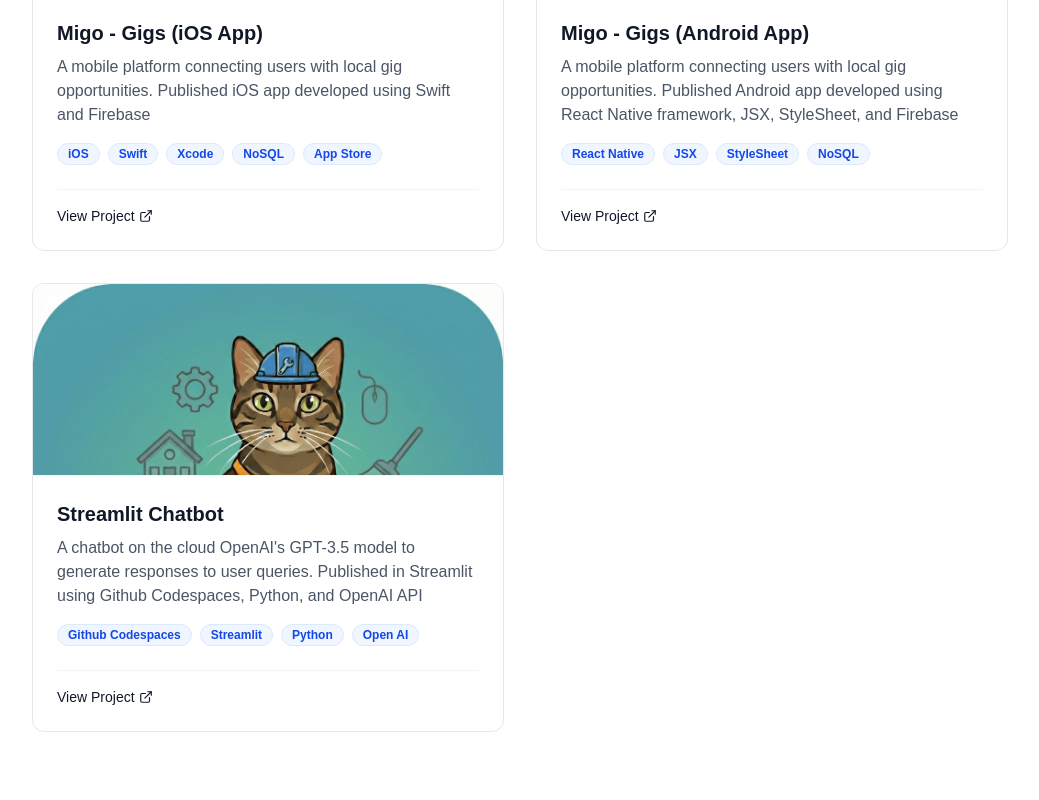
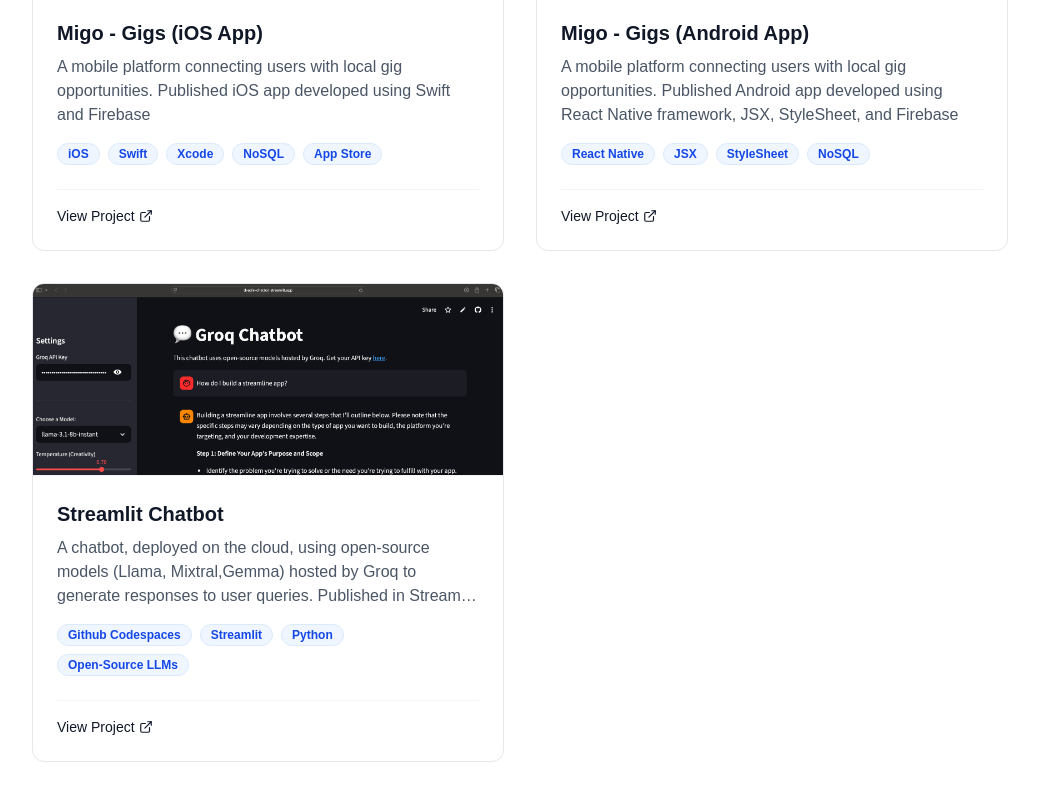
Before and after one commit to dvadi/my-portfolio, a Next.js app: page / in a window 1280 px wide. Shown: the part 2152-2952 px from the top of the page, without its empty margins (120-1159 px from the left). Built offline with nearby package versions, Linux system fonts and the light colour scheme.

Commit message:
Updating Chatbot image and description

```diff
--- a/app/data/projects.js
+++ b/app/data/projects.js
@@ -33,10 +33,10 @@
   },
   {
     title: "Streamlit Chatbot",
-    description: "A chatbot on the cloud OpenAI's GPT-3.5 model to generate responses to user queries. Published in Streamlit using Github Codespaces, Python, and OpenAI API",
-    tech: ["Github Codespaces", "Streamlit", "Python", "Open AI"],
+    description: "A chatbot, deployed on the cloud, using open-source models (Llama, Mixtral,Gemma) hosted by Groq to generate responses to user queries. Published in Streamlit using Github Codespaces, Python, and OpenAI API",
+    tech: ["Github Codespaces", "Streamlit", "Python", "Open-Source LLMs"],
     link: "https://dvadis-chatbot.streamlit.app/",
-    image: "/migo.png"
+    image: "/GroqChatbot.png"
   },
 
 ];
```
Also changed, not shown: public/GroqChatbot.png (added).
